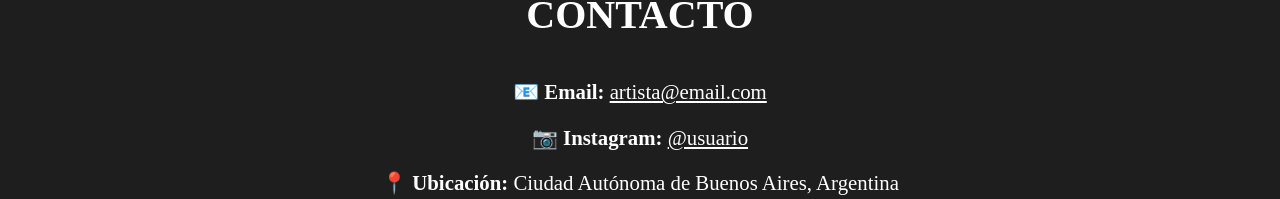
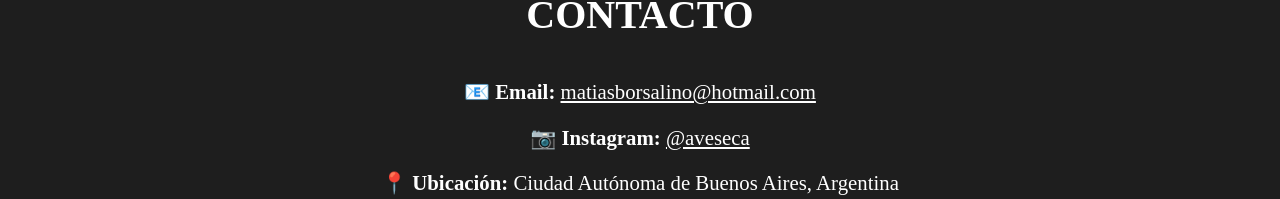
Before and after one commit to ibrian91/portfolio_artista_visual, a React (Vite) app in the folder frontend/: page /contacto in a window 1280 px wide. Shown: the part 128-327 px from the top of the page. Built offline with nearby package versions, Linux system fonts and the light colour scheme; no server answers.

Commit message:
Actualizo Contact.jsx

```diff
--- a/frontend/src/pages/Contact/Contact.jsx
+++ b/frontend/src/pages/Contact/Contact.jsx
@@ -7,8 +7,8 @@ const Contact = () => {
       <h2>CONTACTO</h2>
 
       <div className="contact-info">
-        <p>📧 <strong>Email:</strong> <a href="mailto:artista@email.com">artista@email.com</a></p>
-        <p>📷 <strong>Instagram:</strong> <a href="https://instagram.com/usuario" target="_blank" rel="noopener noreferrer">@usuario</a></p>
+        <p>📧 <strong>Email:</strong> <a href="mailto:matiasborsalino@hotmail.com">matiasborsalino@hotmail.com</a></p>
+        <p>📷 <strong>Instagram:</strong> <a href="https://instagram.com/aveseca" target="_blank" rel="noopener noreferrer">@aveseca</a></p>
         <p>📍 <strong>Ubicación:</strong> Ciudad Autónoma de Buenos Aires, Argentina</p>
       </div>
 
```
